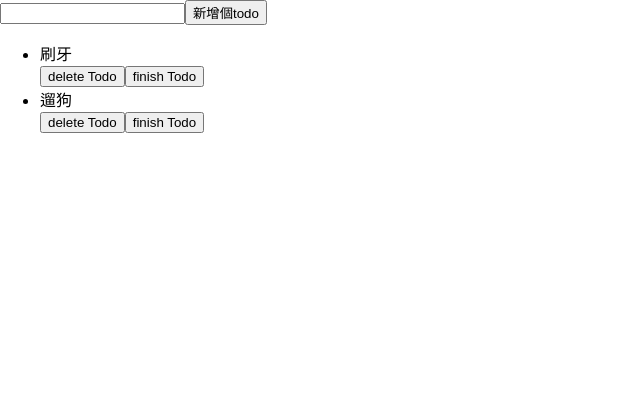
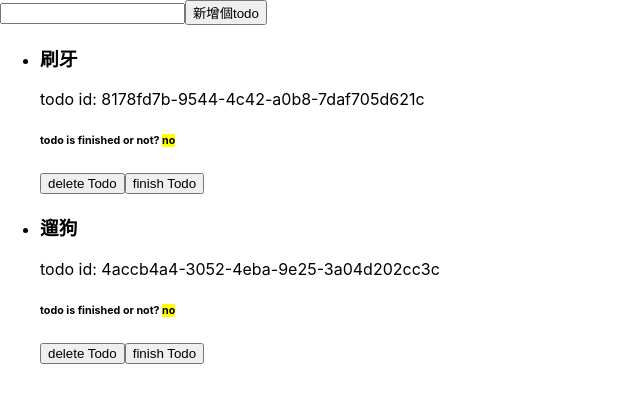
Before and after one commit to YouMinTW/react-tutorial, a React (Create React App) app: page / in a window 1280 px wide. Shown: the top 402 px of the page, without its empty margins (0-640 px from the left). Built offline with nearby package versions, Linux system fonts and the light colour scheme.

Commit message:
如此一來就算有相同的todo也沒問題了

```diff
--- a/src/TodoCollection.js
+++ b/src/TodoCollection.js
@@ -1,7 +1,7 @@
 import React from 'react'
-
+import { v4 as uuidv4 } from 'uuid';
 const TodoCollection = () => {
-  const [ todos,setTodos ] = React.useState([{name:'刷牙',done:false},{name:'遛狗',done:false}])
+  const [ todos,setTodos ] = React.useState([{id:uuidv4(), name:'刷牙',done:false},{id:uuidv4(),name:'遛狗',done:false}])
   const [ newTodo,setNewTodo ] = React.useState('')
   const handleChange = (e) => {
     setNewTodo(e.currentTarget.value)
@@ -9,16 +9,16 @@ const TodoCollection = () => {
   const handleSubmit = (e) => {
     e.preventDefault()
     if(newTodo !== ''){
-      setTodos([...todos, {name:newTodo, done:false}])
+      setTodos([...todos, {id:uuidv4(),name:newTodo, done:false}])
       setNewTodo('')
     }
   }
-  const handleDelete = (name) =>{
-    const filterTodos = todos.filter((todo) =>todo.name !== name)
+  const handleDelete = (id) => {
+    const filterTodos = todos.filter((todo) =>todo.id !== id)
     setTodos(filterTodos)
   }
-  const handleToggleFinish  = (name) =>{
-    const filterTodos = todos.map((todo) => todo.name === name ? { name:todo.name,done:!todo.done} : todo)
+  const handleToggleFinish  = (id) =>{
+    const filterTodos = todos.map((todo) => todo.id === id ? { ...todo, done:!todo.done} : todo)
     setTodos(filterTodos)
   }
   return (
@@ -30,11 +30,13 @@ const TodoCollection = () => {
 
     <ul>
         { todos.map(todo => (
-          <div key={todo.name}>
-            <li> {todo.name}</li>
-            <button onClick={() =>handleDelete(todo.name)}>delete Todo</button>
-            <button onClick={() =>handleToggleFinish(todo.name)}>finish Todo</button>
-          </div>
+          <li key={todo.id}>
+            <h3> {todo.name}</h3>
+            <span>todo id: {todo.id}</span>
+            <h6> todo is finished or not? <mark>{todo.done? 'yes' : 'no'}</mark></h6>
+            <button onClick={() =>handleDelete(todo.id)}>delete Todo</button>
+            <button onClick={() =>handleToggleFinish(todo.id)}>finish Todo</button>
+          </li>
         )
         ) }
     </ul>
```
